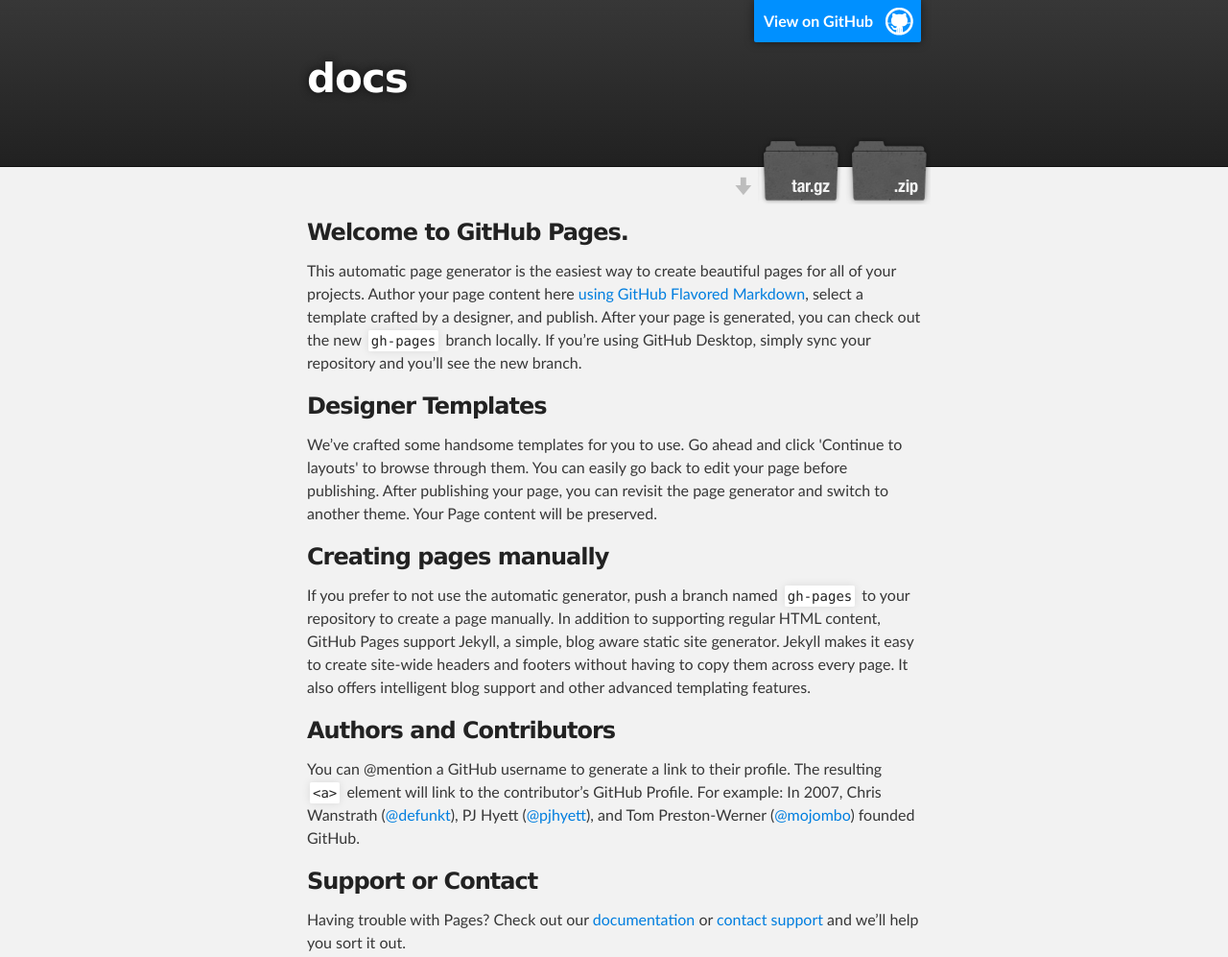
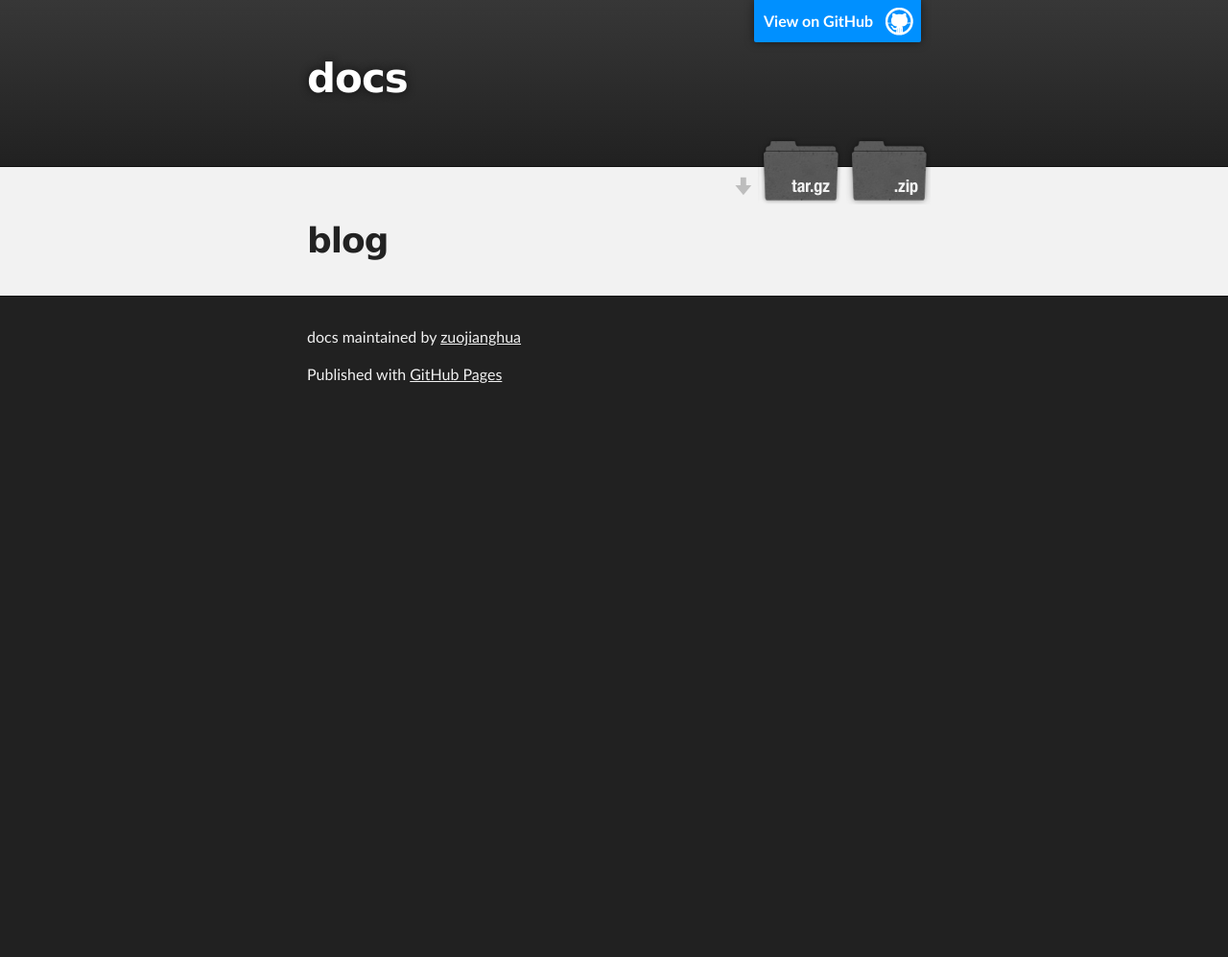
Before and after one commit to zuojianghua/blog, a plain HTML site: page index.html in a window 1280 px wide. Shown: the top 997 px of the page at 96% size. After the commit the page ends 800 px from the top, so only its background shows below. Drawn offline with Linux system fonts and the light colour scheme.

```diff
--- a/index.html
+++ b/index.html
@@ -31,30 +31,8 @@
     <!-- MAIN CONTENT -->
     <div id="main_content_wrap" class="outer">
       <section id="main_content" class="inner">
-        <h3>
-<a id="welcome-to-github-pages" class="anchor" href="#welcome-to-github-pages" aria-hidden="true"><span aria-hidden="true" class="octicon octicon-link"></span></a>Welcome to GitHub Pages.</h3>
-
-<p>This automatic page generator is the easiest way to create beautiful pages for all of your projects. Author your page content here <a href="https://guides.github.com/features/mastering-markdown/">using GitHub Flavored Markdown</a>, select a template crafted by a designer, and publish. After your page is generated, you can check out the new <code>gh-pages</code> branch locally. If you’re using GitHub Desktop, simply sync your repository and you’ll see the new branch.</p>
-
-<h3>
-<a id="designer-templates" class="anchor" href="#designer-templates" aria-hidden="true"><span aria-hidden="true" class="octicon octicon-link"></span></a>Designer Templates</h3>
-
-<p>We’ve crafted some handsome templates for you to use. Go ahead and click 'Continue to layouts' to browse through them. You can easily go back to edit your page before publishing. After publishing your page, you can revisit the page generator and switch to another theme. Your Page content will be preserved.</p>
-
-<h3>
-<a id="creating-pages-manually" class="anchor" href="#creating-pages-manually" aria-hidden="true"><span aria-hidden="true" class="octicon octicon-link"></span></a>Creating pages manually</h3>
-
-<p>If you prefer to not use the automatic generator, push a branch named <code>gh-pages</code> to your repository to create a page manually. In addition to supporting regular HTML content, GitHub Pages support Jekyll, a simple, blog aware static site generator. Jekyll makes it easy to create site-wide headers and footers without having to copy them across every page. It also offers intelligent blog support and other advanced templating features.</p>
-
-<h3>
-<a id="authors-and-contributors" class="anchor" href="#authors-and-contributors" aria-hidden="true"><span aria-hidden="true" class="octicon octicon-link"></span></a>Authors and Contributors</h3>
-
-<p>You can @mention a GitHub username to generate a link to their profile. The resulting <code>&lt;a&gt;</code> element will link to the contributor’s GitHub Profile. For example: In 2007, Chris Wanstrath (<a href="https://github.com/defunkt" class="user-mention">@defunkt</a>), PJ Hyett (<a href="https://github.com/pjhyett" class="user-mention">@pjhyett</a>), and Tom Preston-Werner (<a href="https://github.com/mojombo" class="user-mention">@mojombo</a>) founded GitHub.</p>
-
-<h3>
-<a id="support-or-contact" class="anchor" href="#support-or-contact" aria-hidden="true"><span aria-hidden="true" class="octicon octicon-link"></span></a>Support or Contact</h3>
-
-<p>Having trouble with Pages? Check out our <a href="https://help.github.com/pages">documentation</a> or <a href="https://github.com/contact">contact support</a> and we’ll help you sort it out.</p>
+        <h1>
+<a id="blog" class="anchor" href="#blog" aria-hidden="true"><span aria-hidden="true" class="octicon octicon-link"></span></a>blog</h1>
       </section>
     </div>
 
```
Also changed, not shown: params.json (+1 -1 lines).
